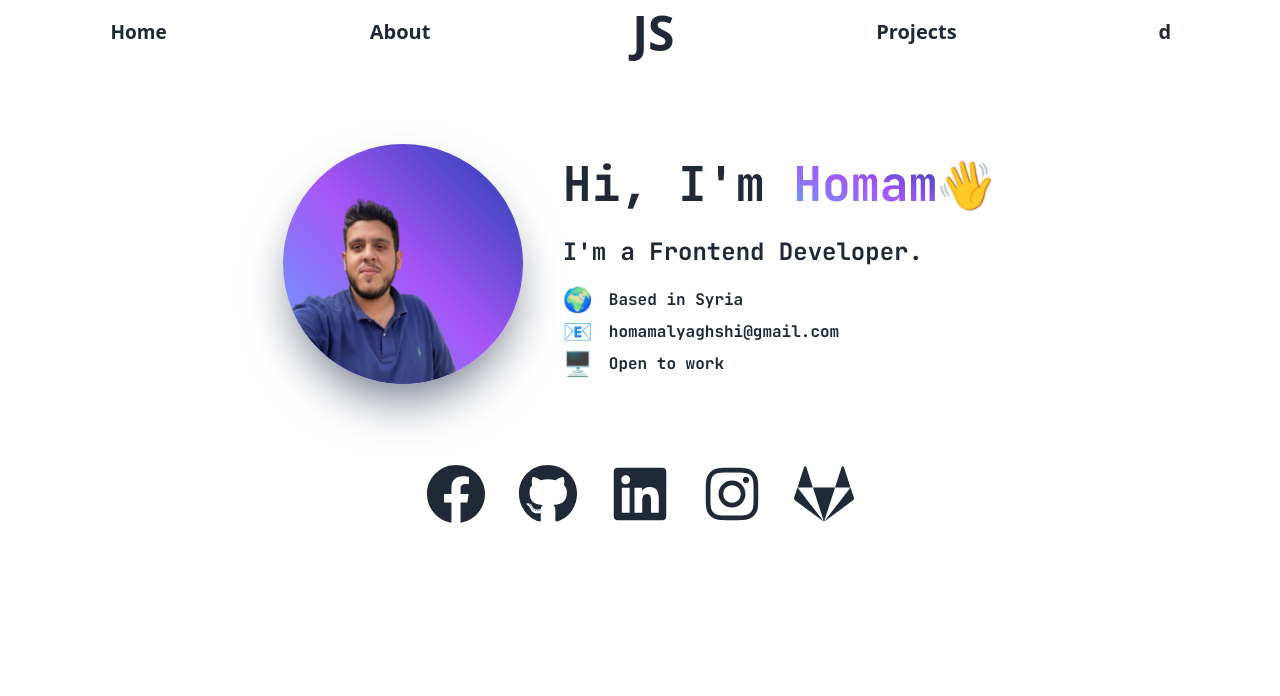
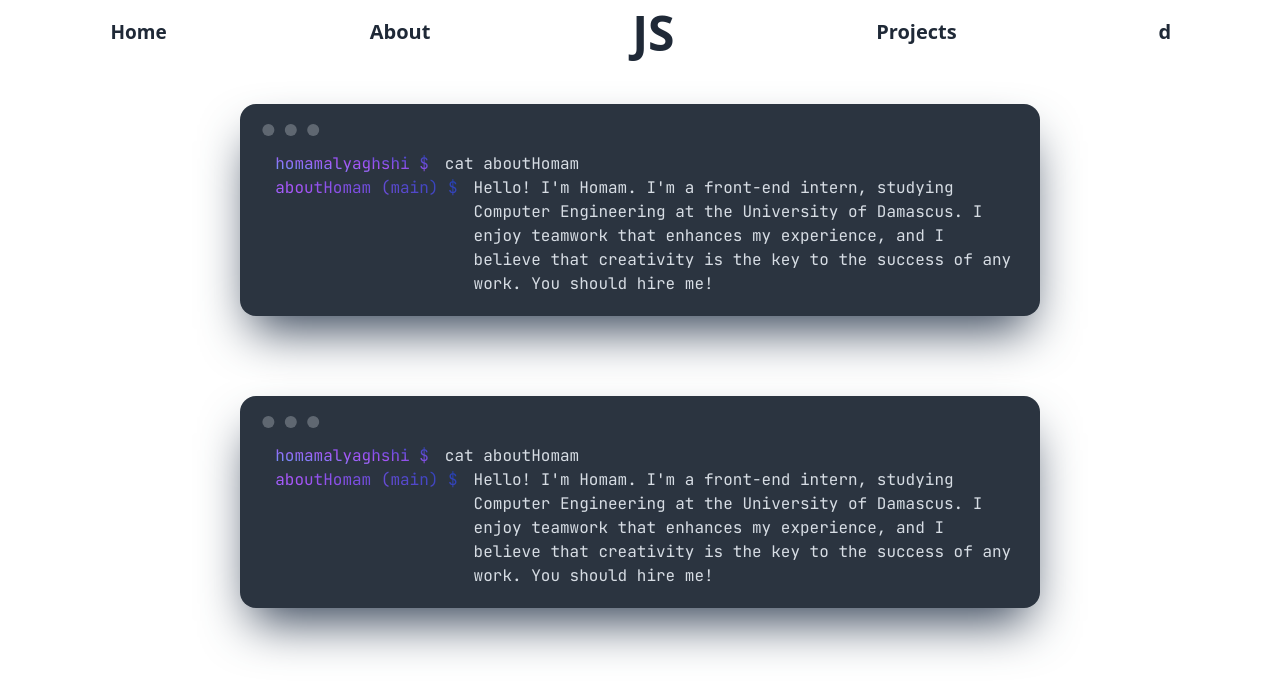
Before and after one commit to HomamAlyaghshi/portfolio, a React (Create React App) app: page /aboutpage in a window 1280 px wide. Shown: the top 696 px of the page. Built offline with nearby package versions, Linux system fonts and the light colour scheme.

Commit message:
aboutPage added

```diff
--- a/src/App.js
+++ b/src/App.js
@@ -1,13 +1,20 @@
 import "./index.css";
+import { BrowserRouter as Router, Route, Switch } from "react-router-dom";
 import HomePage from "./pages/HomePage";
 
 import "@fortawesome/fontawesome-free/css/all.min.css";
+import AboutPage from "./pages/AboutPage";
 
 function App() {
   return (
-    <div className="">
-      <HomePage />
-    </div>
+    <Router>
+      <div>
+        <Switch>
+          <Route path="/" exact component={HomePage} />
+          <Route path="/aboutpage" exact component={AboutPage} />
+        </Switch>
+      </div>
+    </Router>
   );
 }
 
--- /dev/null
+++ b/src/components/Card.jsx
@@ -0,0 +1,52 @@
+import React from "react";
+import "../style.css";
+
+const Card = () => {
+  return (
+    <div className="grid ">
+      {/**first card */}
+      <div className=" grid gap-20 ">
+        <div className="mockup-code my-10 mx-60 shadow-2xl shadow-slate-700">
+          <pre className="flex gap-4">
+            <span className="data-prefix gradient-text">homamalyaghshi $</span>
+            <code>cat aboutHomam</code>
+          </pre>
+          <pre className="flex gap-4">
+            <span className="data-prefix gradient-text">
+              aboutHomam (main) $
+            </span>
+            <code className="whitespace-pre-line">
+              Hello! I'm Homam. I'm a front-end intern, studying Computer
+              Engineering at the University of Damascus. I enjoy teamwork that
+              enhances my experience, and I believe that creativity is the key
+              to the success of any work. You should hire me!
+            </code>
+          </pre>
+        </div>
+      </div>
+
+      {/**sec card */}
+      <div className=" grid gap-20">
+        <div className="mockup-code my-10 mx-60 shadow-2xl shadow-slate-700">
+          <pre className="flex gap-4">
+            <span className="data-prefix gradient-text">homamalyaghshi $</span>
+            <code>cat aboutHomam</code>
+          </pre>
+          <pre className="flex gap-4">
+            <span className="data-prefix gradient-text">
+              aboutHomam (main) $
+            </span>
+            <code className="whitespace-pre-line">
+              Hello! I'm Homam. I'm a front-end intern, studying Computer
+              Engineering at the University of Damascus. I enjoy teamwork that
+              enhances my experience, and I believe that creativity is the key
+              to the success of any work. You should hire me!
+            </code>
+          </pre>
+        </div>
+      </div>
+    </div>
+  );
+};
+
+export default Card;
--- /dev/null
+++ b/src/pages/AboutPage.jsx
@@ -0,0 +1,14 @@
+import React from 'react'
+import Appbar from './../shared/Appbar';
+import Card from '../components/Card';
+
+const AboutPage = () => {
+  return (
+    <div>
+      <Appbar/>
+      <Card/>
+    </div>
+  )
+}
+
+export default AboutPage
```
